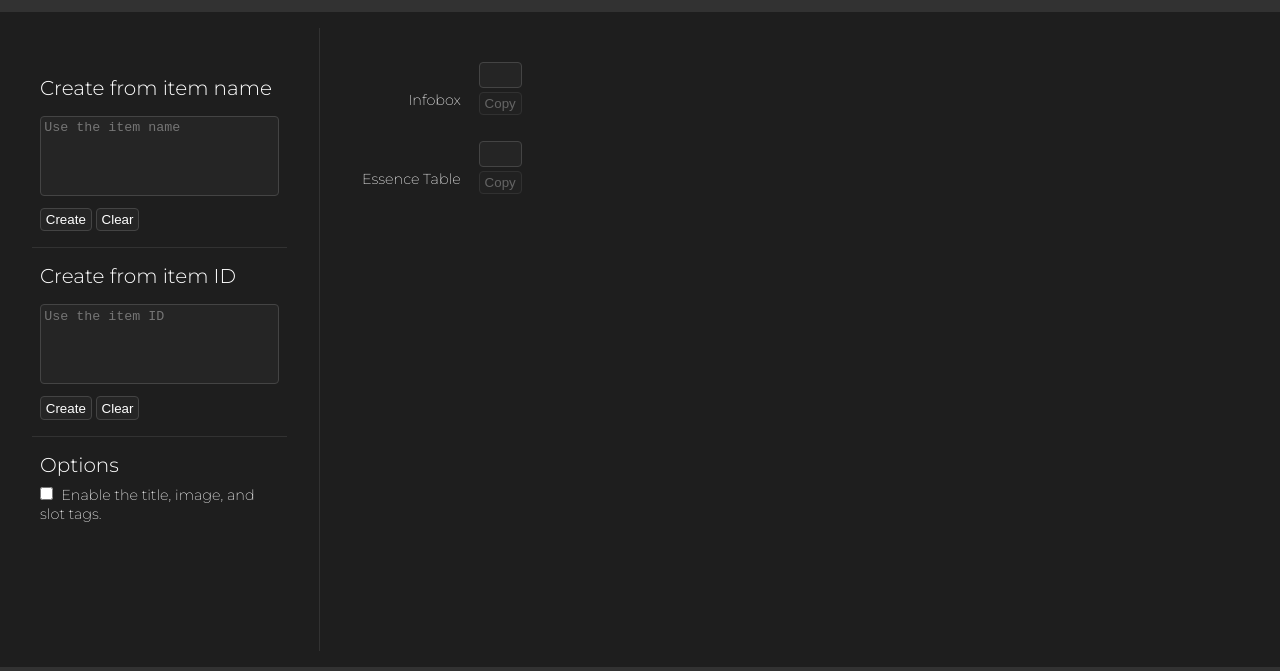
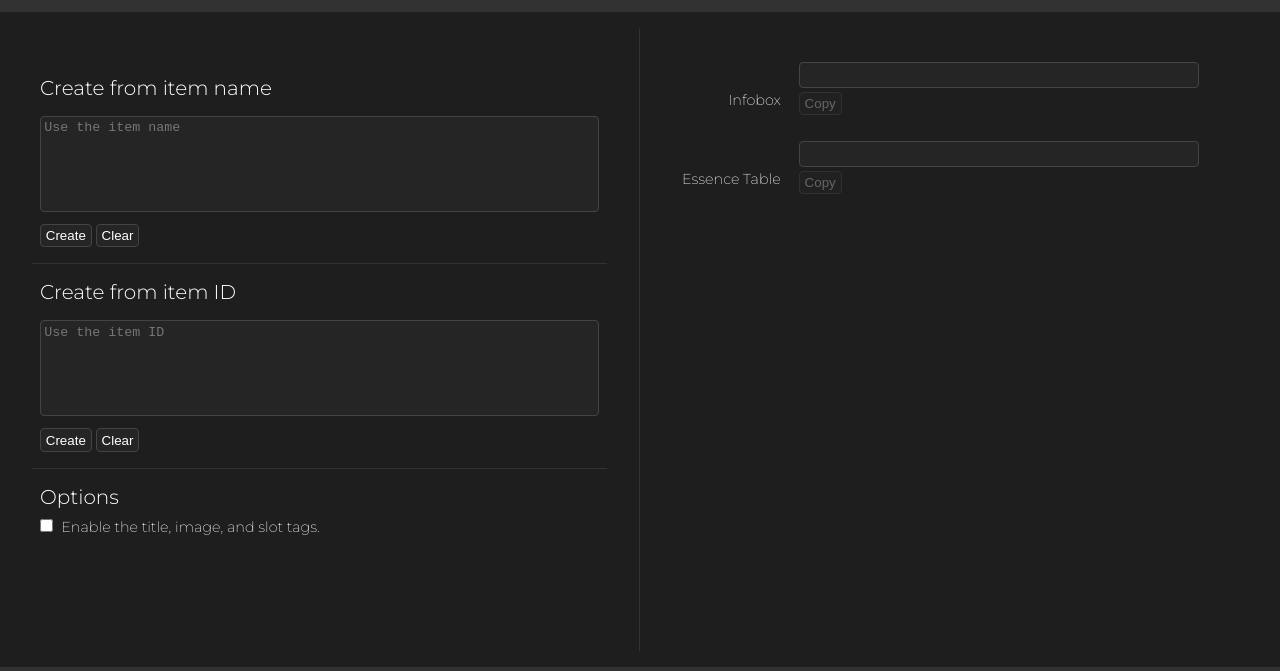
Before and after one commit to skyblock-wiki/skyblock-wiki.github.io, a plain HTML site: page tools/infobox-generator/index.html in a window 1280 px wide. Shown: the part 76-747 px from the top of the page. Drawn offline with nearby package versions, Linux system fonts and the light colour scheme; no server answers.

Commit message:
Update styles.css

```diff
--- a/tools/infobox-generator/css/styles.css
+++ b/tools/infobox-generator/css/styles.css
@@ -171,12 +171,9 @@ header .version {
     width: 100%;
     flex-grow: 1;
 }
-main {
-    width: 25%;
-    padding: 2rem;
-}
+main,
 aside {
-    width: 75%;
+    width: 50%;
     padding: 2rem;
 }
 /*
@@ -220,7 +217,7 @@ main label {
 main textarea {
     width: 100%;
     min-height: 4rem;
-    height: 5rem;
+    height: 6rem;
     max-height: 16rem;
     margin: 0.5rem 0;
     padding: 0.2rem;
@@ -250,7 +247,6 @@ aside {
     padding-bottom: 0.5rem;
 }
 aside section {
-    width: 50%;
     display: flex;
     flex-direction: column;
 }
@@ -275,7 +271,7 @@ aside .templates div:not(aside .templates td .copy-div) {
     transition: all 0.2s ease;
     font-family: 'Fira Code', monospace;
     font-size: 0.75rem;
-    width: 100%;
+    width: 25rem;
     max-height: 15rem;
     overflow: auto;
 }
@@ -443,9 +439,9 @@ footer {
     line-height: 40px;
 }
 /*
-=============================
-		Responsivenes
-=============================
+==============================
+		Responsiveness
+==============================
 */
 @media screen and (max-width: 830px) {
     body {
@@ -469,11 +465,3 @@ footer {
         padding: 0.3rem 0.8rem;
     }
 }
-@media screen and (max-width: 380px) {
-    aside .nbtInfo input {
-        width: 100%;
-    }
-    /* aside img#drawn {
-		width: 80%;
-	} */
-}
```
